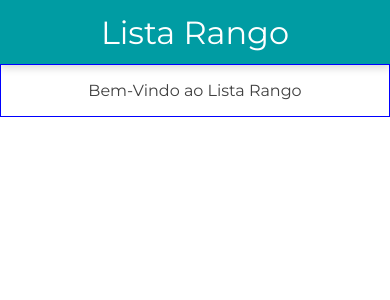
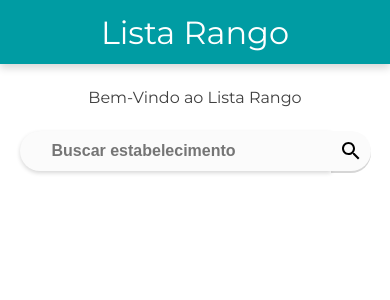
Before and after one commit to RicardoBaltazar/pipefy-em-react, a Next.js app in the folder app/: page / in a window 390 px wide. Shown: the top 300 px of the page. Built offline with nearby package versions, Linux system fonts and the light colour scheme.

Commit message:
finalizando o estilo e responsividade do componente input de pesquisa da página home

```diff
--- a/app/package.json
+++ b/app/package.json
@@ -8,6 +8,8 @@
     "start": "next start"
   },
   "dependencies": {
+    "@material-ui/core": "^4.11.3",
+    "@material-ui/icons": "^4.11.2",
     "next": "10.0.8",
     "react": "17.0.1",
     "react-dom": "17.0.1",
--- a/app/pages/index.js
+++ b/app/pages/index.js
@@ -2,9 +2,9 @@ import Head from 'next/head';
 import styled from 'styled-components';
 
 import Header from '../src/Components/Header';
+import InputSearch from '../src/Components/Input-Search';
 
 const Main = styled.main`
-  border: 1px solid blue;
   display: flex;
   flex-direction: column;
   justify-content: center;
@@ -14,7 +14,7 @@ const Main = styled.main`
   p {
     color: #404040;
     font-size: 1.5rem;
-    margin: 1rem 0;
+    margin: 1.5rem 0;
     @media screen and (max-width: 600px) {
       font-size: 1rem;
     }
@@ -29,6 +29,7 @@ export default function Home() {
       <Header />
       <Main>
         <p>Bem-Vindo ao Lista Rango</p>
+        <InputSearch />
       </Main>
     </div>
   )
--- /dev/null
+++ b/app/src/Components/Input-Search/index.jsx
@@ -0,0 +1,66 @@
+import styled from 'styled-components';
+import SearchIcon from '@material-ui/icons/Search';
+
+const Form = styled.form`
+    /* border: 1px solid green; */
+    display: flex;
+    align-items:center;
+    @media screen and (max-width: 900px) {
+        width: 75vw;
+    }
+    @media screen and (max-width: 600px) {
+        width: 90vw;
+    }
+`
+
+const Search = styled.input`
+    width: 50vw;
+    height: 2.5rem;
+    color: #404040;
+    background-color:#FBFBFB;
+    box-shadow:  0px 2px 4px #00000029;
+    border-radius:2rem 0 0 2rem;
+    outline: 0;
+    border: none;
+    padding: 0 2rem;
+    ::-webkit-input-placeholder {
+        font-size: 1rem;
+        font-weight: bold;
+    }
+    @media screen and (max-width: 900px) {
+        width: 100%;
+    }
+    /* @media screen and (max-width: 600px) {
+        width: 100%;
+    } */
+`
+
+const Button = styled.button`
+    /* border:1px solid red; */
+    display: flex;
+    justify-content: center;
+    align-items:center;
+    height: 2.5rem;
+    background-color:#FBFBFB;
+    outline: 0;
+    padding:0 0.5rem;
+    border-radius: 0 2rem 2rem 0;
+    box-shadow:  0px 2px 0px #00000029;
+    cursor: pointer;
+    border: none;
+`
+
+function InputSearch() {
+    return (
+        <>
+            <Form action="">
+                <Search type="text" placeholder='Buscar estabelecimento' name="" id="" />
+                <Button type="submit">
+                    <SearchIcon />
+                </Button>
+            </Form>
+        </>
+    )
+};
+
+export default InputSearch;
```
Also changed, not shown: 1 other file (tests, documents, lock files or other folders).
